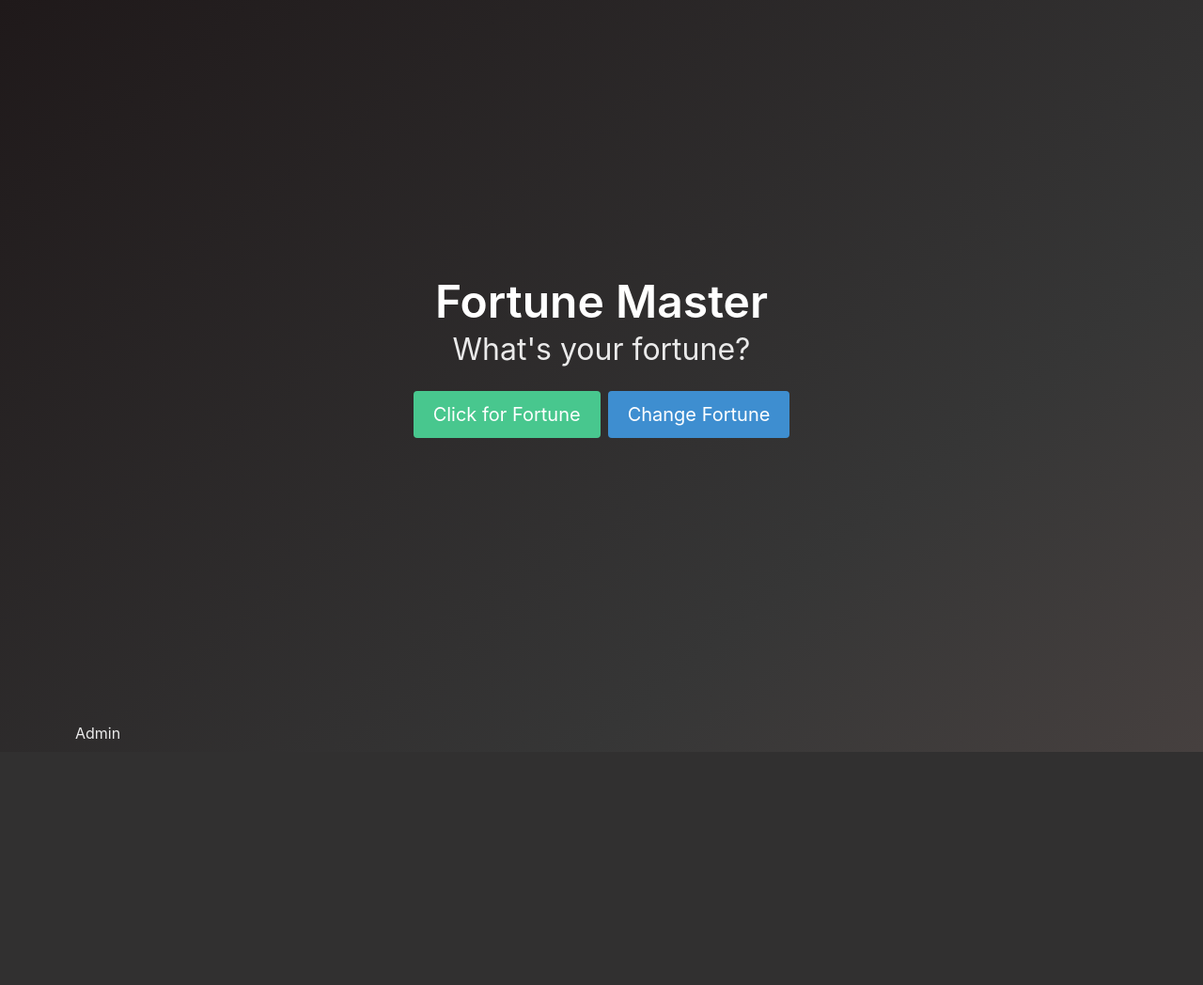
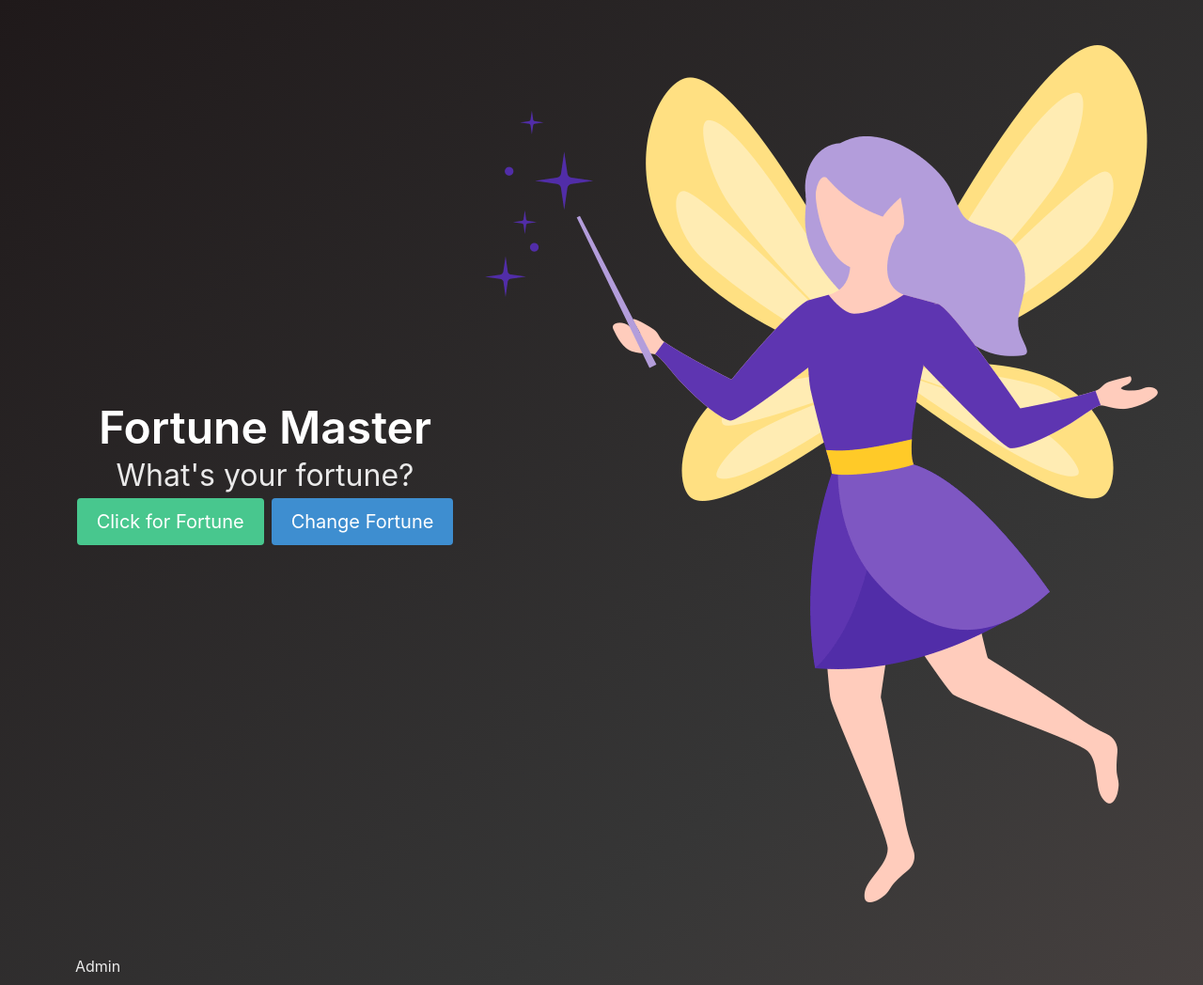
Before and after one commit to jmjose-dev/fortune-master, a Node server app: page / in a window 1280 px wide. Shown: the whole page at 94% size. Before the commit the page ends 800 px from the top, so only its background shows below. Run offline with Node 20, Linux system fonts and the light colour scheme; some libraries are stand-ins or nearby versions.

Commit message:
added fairy image

```diff
--- a/views/index.ejs
+++ b/views/index.ejs
@@ -28,16 +28,21 @@
             <div class="hero-body">
                 <div class="container has-text-centered">
                     <form>
-                    <p class="title is-1 animate__animated animate__fadeIn">Fortune Master</p>
-                    <p class="subtitle is-3 animate__animated animate__fadeIn">What's your fortune?</p>
+                    <p class="title is-1">Fortune Master</p>
+                    <p class="subtitle is-3">What's your fortune?</p>
                     <% if(firstTime==0 && editMode==0){ %>
-                    <h1 class="title has-text-primary is-size-1 animate__animated animate__fadeInRight" name="fortune"><%=randFortune %></h1>
+                    <h1 class="title has-text-primary is-size-1 animate__animated animate__fadeIn" name="fortune"><%=randFortune %></h1>
                     <% } %>
                     <div class="buttons is-centered">
                             <button type="submit" class="button is-success is-medium" formaction="/getfortune">Click for Fortune</button>
                             <button type="submit" class="button is-info is-medium" formaction="/changefortune">Change Fortune</button>
                     </div>
                     </form>
+                </div>
+                <div>
+                    <figure class="image">
+                        <img src="images/fairy.png">
+                    </figure>
                 </div>
             </div>
             <div class="hero-foot">
```
Also changed, not shown: public/images/fairy.png (added).
